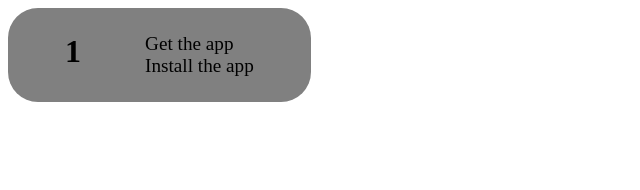
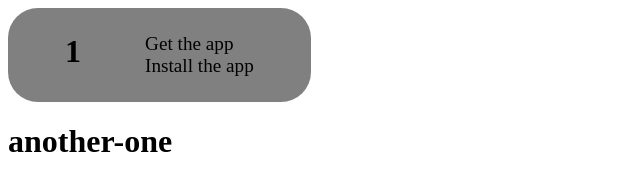
Before and after one commit to amarjyothi98/foratul, a plain HTML site: page index.html in a window 1280 px wide. Shown: the whole page, without its empty margins (0-640 px from the left). Drawn offline with Linux system fonts and the light colour scheme.

Commit message:
added another one

```diff
--- a/index.html
+++ b/index.html
@@ -14,7 +14,10 @@
             <span class="text">Get the app</span>
             <span class="text2">Install the app</span>
 
+
+
         </div>
     </div>
+    <div class="another-one"><h1>another-one</h1></div>
 </body>
 </html>
```
